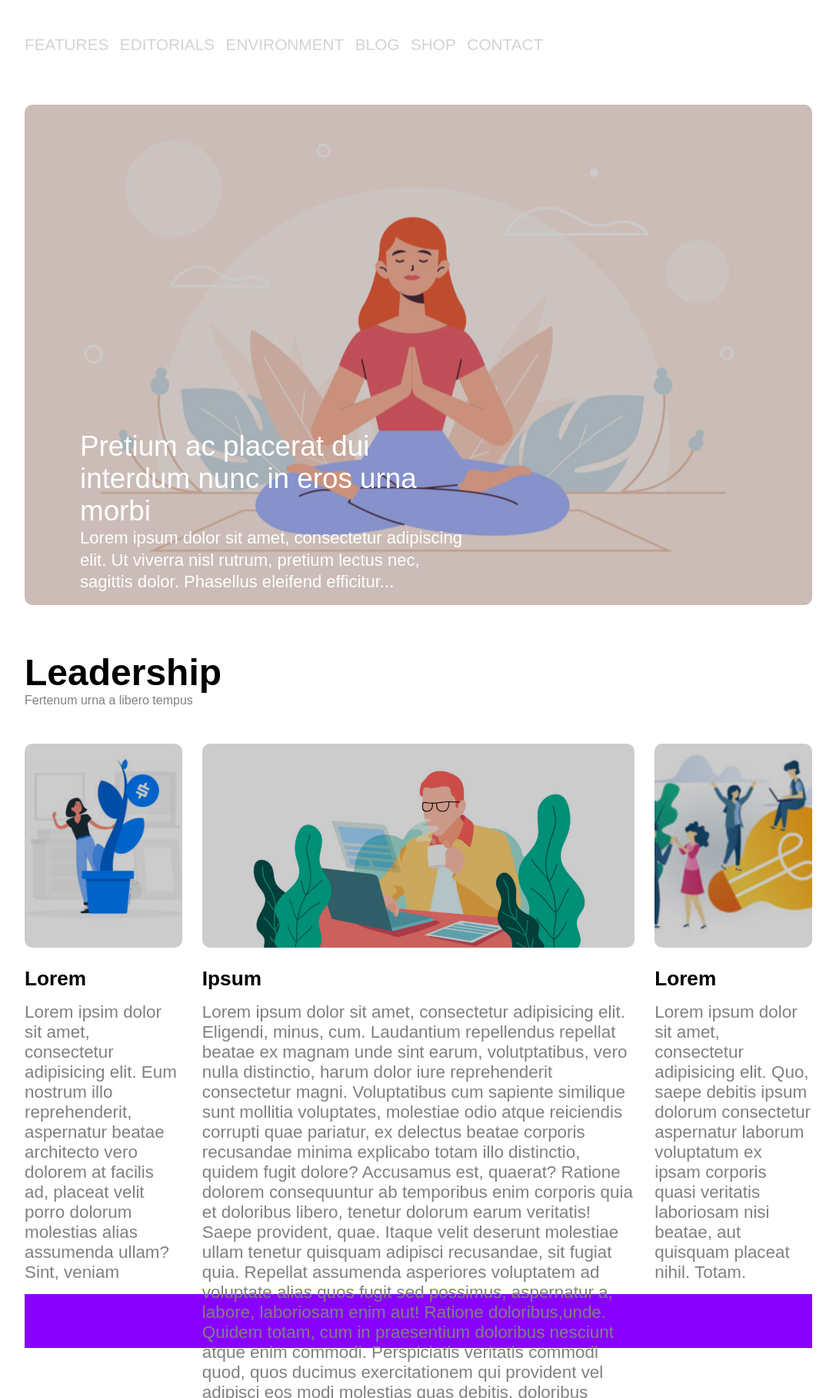
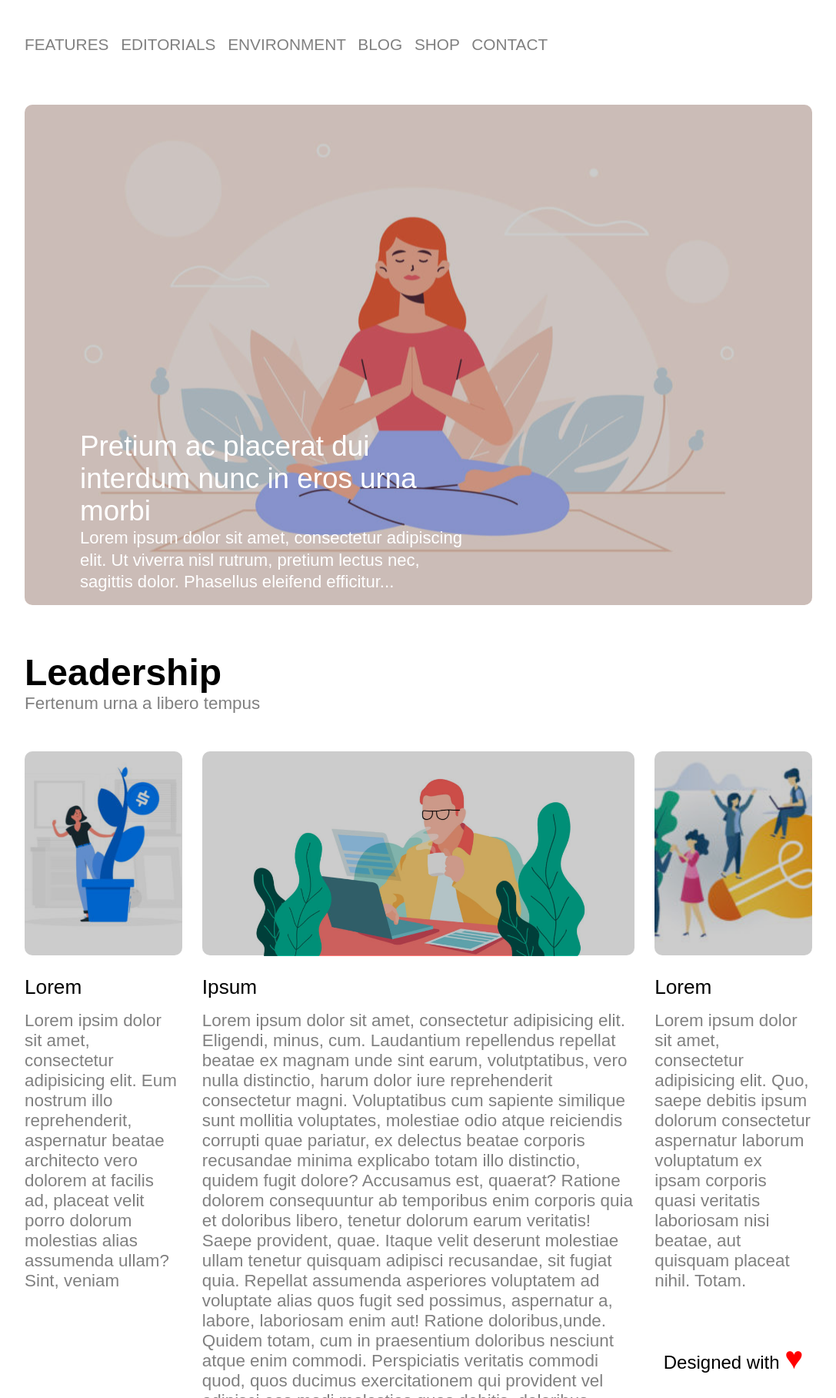
Before and after one commit to Massimo1204/htmlcss-wp, a plain HTML site: page index.html in a window 1280 px wide. Shown: the part 84-1900 px from the top of the page at 77% size, without its empty margins (96-1183 px from the left). Drawn offline with Linux system fonts and the light colour scheme.

Commit message:
Footer e dettagli

```diff
--- a/css/style.css
+++ b/css/style.css
@@ -7,7 +7,7 @@
 body{
     width: 80%;
     margin: 0 auto;
-    font-family: Arial, Helvetica, sans-serif;
+    font-family: Arial, Helvetica, sans-serif
 }
 
 .header
@@ -30,7 +30,6 @@ ul.nav{
 ul.nav li{
     display: inline;
     text-transform: uppercase ;
-    color : lightgrey;
     padding-right: 10px;
     font-size: 1.3em;
 }
@@ -46,6 +45,7 @@ ul.nav li{
     background-position: center;
 }
 
+/* TESTO DELLA PRIMA SEZIONE */
 #testo-sezione-uno{
     color: white;
     position: absolute;
@@ -77,14 +77,14 @@ ul.nav li{
 .second-section{
     height: 825px;
     width: 100%;
-    margin-bottom: 10px;
+    margin-bottom: 70px;
 }
 
 /* HEADER SECONDA SEZIONE */
 .section-header{
     height: 100px;
     display: inline-block;
-    margin-bottom: 20px;
+    margin-bottom: 30px;
 }
 
 .section-header h1{
@@ -96,11 +96,9 @@ ul.nav li{
     margin: 0px 26px;
     width: calc(60% - 52px);
     display: inline-block;
-    height: calc(100% - 140px);
 }
 
 .aside{
-    height: calc(100% - 140px);
     display: inline-block;
     width: 20%;
 }
@@ -121,7 +119,7 @@ ul.nav li{
 /* DIMENSIONI E POSIZIONE IMMAGINI SECONDA SEZIONE */
 .img-aside,
 .img-middle{
-    height: 265px;
+    height: 266px;
     background-size: cover;
     background-repeat: no-repeat;
     background-position: center;
@@ -137,22 +135,33 @@ ul.nav li{
     background-color: rgba(0, 0, 0, 0.2);
     border-radius: 10px;
 }
+
 .aside,
-.middle{
+.middle,
+.section-header > span{
     font-size: 1.4em;
 }
 
 .aside > h3,
 .middle > h3{
     padding-bottom: 15px;
+    font-weight: 200;
 }
 
+/* FOOTER */
 .footer{
     height: 70px;
-    background-color: #8801FE;
-    margin-bottom: 50px;
+    margin-bottom: 30px;
+    text-align: center;
+    font-size: 1.5em;
 }
 
+.heart{
+    color: red;
+    font-size: 1.7em;
+}
+
+/* CLASSI COMUNI */
 .width{
     width: 100%;
 }
--- a/index.html
+++ b/index.html
@@ -9,18 +9,33 @@
 </head>
 <body>
 
-        <!-- HEADER ROSA -->
-        <header class="header width">
-            <img id="logo" src="img/logo.png" alt=" logo ">
-            <ul class="nav ">
-                <li>features</li>
-                <li>editorials</li>
-                <li>environment</li>
-                <li>blog</li>
-                <li>shop</li>
-                <li>contact</li>
-            </ul>
-        </header>
+    <!-- HEADER -->
+    <header class="header width">
+
+        <img id="logo" src="img/logo.png" alt=" logo ">
+
+        <ul class="nav gray">
+            <li>
+                features
+            </li>
+            <li>
+                editorials
+            </li>
+            <li>
+                environment
+            </li>
+            <li>
+                blog
+            </li>
+            <li>
+                shop
+            </li>
+            <li>
+                contact
+            </li>
+        </ul>
+
+    </header>
 
     <main>
 
@@ -29,17 +44,26 @@
 
             <!-- PRIMA SEZIONE -->
             <section class="section width round relative">
+
                 <div id="testo-sezione-uno">
-                    <p>Pretium ac placerat dui interdum nunc in eros urna morbi</p>
-                    <span>Lorem ipsum dolor sit amet, consectetur adipiscing elit. Ut viverra nisl rutrum, pretium lectus nec, sagittis dolor. Phasellus eleifend efficitur...</span>
+                    <p>
+                        Pretium ac placerat dui interdum nunc in eros urna morbi
+                    </p>
+                    <span>
+                        Lorem ipsum dolor sit amet, consectetur adipiscing elit. Ut viverra nisl rutrum, pretium lectus nec, sagittis dolor. Phasellus eleifend efficitur...
+                    </span>
                 </div>
+
             </section>
 
             <!-- SECONDA SEZIONE -->
             <section class="second-section clearfix">
 
                 <div class="section-header width float">
-                    <h1>Leadership</h1>
+                    <h1>
+                        Leadership
+                    </h1>
+
                     <span class="gray">Fertenum urna a libero tempus</span>
                 </div>
 
@@ -49,6 +73,7 @@
                     <div class="img-aside left round"></div>
 
                     <h3>Lorem</h3>
+
                     <span class="gray">
                         Lorem ipsim dolor sit amet, consectetur adipisicing elit. Eum nostrum illo reprehenderit, aspernatur beatae architecto vero dolorem at facilis ad, placeat velit porro dolorum molestias alias assumenda ullam? Sint, veniam
                     </span>
@@ -61,7 +86,8 @@
 
                     <h3>Ipsum</h3>
 
-                    <span class="gray">Lorem ipsum dolor sit amet, consectetur adipisicing elit. Eligendi, minus, cum. Laudantium repellendus repellat beatae ex magnam unde sint earum, volutptatibus, vero nulla distinctio, harum dolor iure reprehenderit consectetur magni. Voluptatibus cum sapiente similique sunt mollitia voluptates, molestiae odio atque reiciendis corrupti quae pariatur, ex delectus beatae corporis recusandae minima explicabo totam illo distinctio, quidem fugit dolore? Accusamus est, quaerat? Ratione dolorem consequuntur ab temporibus enim corporis quia et doloribus libero, tenetur dolorum earum veritatis! Saepe provident, quae. Itaque velit deserunt molestiae ullam tenetur quisquam adipisci recusandae, sit fugiat quia. Repellat assumenda asperiores voluptatem ad voluptate alias quos fugit sed possimus, aspernatur a, labore, laboriosam enim aut! Ratione doloribus,unde. Quidem totam, cum in praesentium doloribus nesciunt atque enim commodi. Perspiciatis veritatis commodi quod, quos ducimus exercitationem qui provident vel adipisci eos modi molestias quas debitis, doloribus mollitia sapiente quaerat dignissimos quis unde ea optio autem voluptas corrupti. Distinctio, itaque.
+                    <span class="gray">
+                        Lorem ipsum dolor sit amet, consectetur adipisicing elit. Eligendi, minus, cum. Laudantium repellendus repellat beatae ex magnam unde sint earum, volutptatibus, vero nulla distinctio, harum dolor iure reprehenderit consectetur magni. Voluptatibus cum sapiente similique sunt mollitia voluptates, molestiae odio atque reiciendis corrupti quae pariatur, ex delectus beatae corporis recusandae minima explicabo totam illo distinctio, quidem fugit dolore? Accusamus est, quaerat? Ratione dolorem consequuntur ab temporibus enim corporis quia et doloribus libero, tenetur dolorum earum veritatis! Saepe provident, quae. Itaque velit deserunt molestiae ullam tenetur quisquam adipisci recusandae, sit fugiat quia. Repellat assumenda asperiores voluptatem ad voluptate alias quos fugit sed possimus, aspernatur a, labore, laboriosam enim aut! Ratione doloribus,unde. Quidem totam, cum in praesentium doloribus nesciunt atque enim commodi. Perspiciatis veritatis commodi quod, quos ducimus exercitationem qui provident vel adipisci eos modi molestias quas debitis, doloribus mollitia sapiente quaerat dignissimos quis unde ea optio autem voluptas corrupti. Distinctio, itaque.
                     </span>
                 </div>
 
@@ -72,15 +98,21 @@
 
                     <h3>Lorem</h3>
 
-                    <span class="gray">Lorem ipsum dolor sit amet, consectetur adipisicing elit. Quo, saepe debitis ipsum dolorum consectetur aspernatur laborum voluptatum ex ipsam corporis quasi veritatis laboriosam nisi beatae, aut quisquam placeat nihil. Totam.
+                    <span class="gray">
+                        Lorem ipsum dolor sit amet, consectetur adipisicing elit. Quo, saepe debitis ipsum dolorum consectetur aspernatur laborum voluptatum ex ipsam corporis quasi veritatis laboriosam nisi beatae, aut quisquam placeat nihil. Totam.
                     </span>
                 </div>
             </section>
         </div>
     </main>
 
-    <!-- FOOTER VIOLA -->
-    <footer class="footer width"></footer>
+    <!-- FOOTER -->
+    <footer class="footer width">
+        Designed with
+        <span class="heart">
+            &#9829
+        </span>
+    </footer>
 
 </body>
 </html>
```
